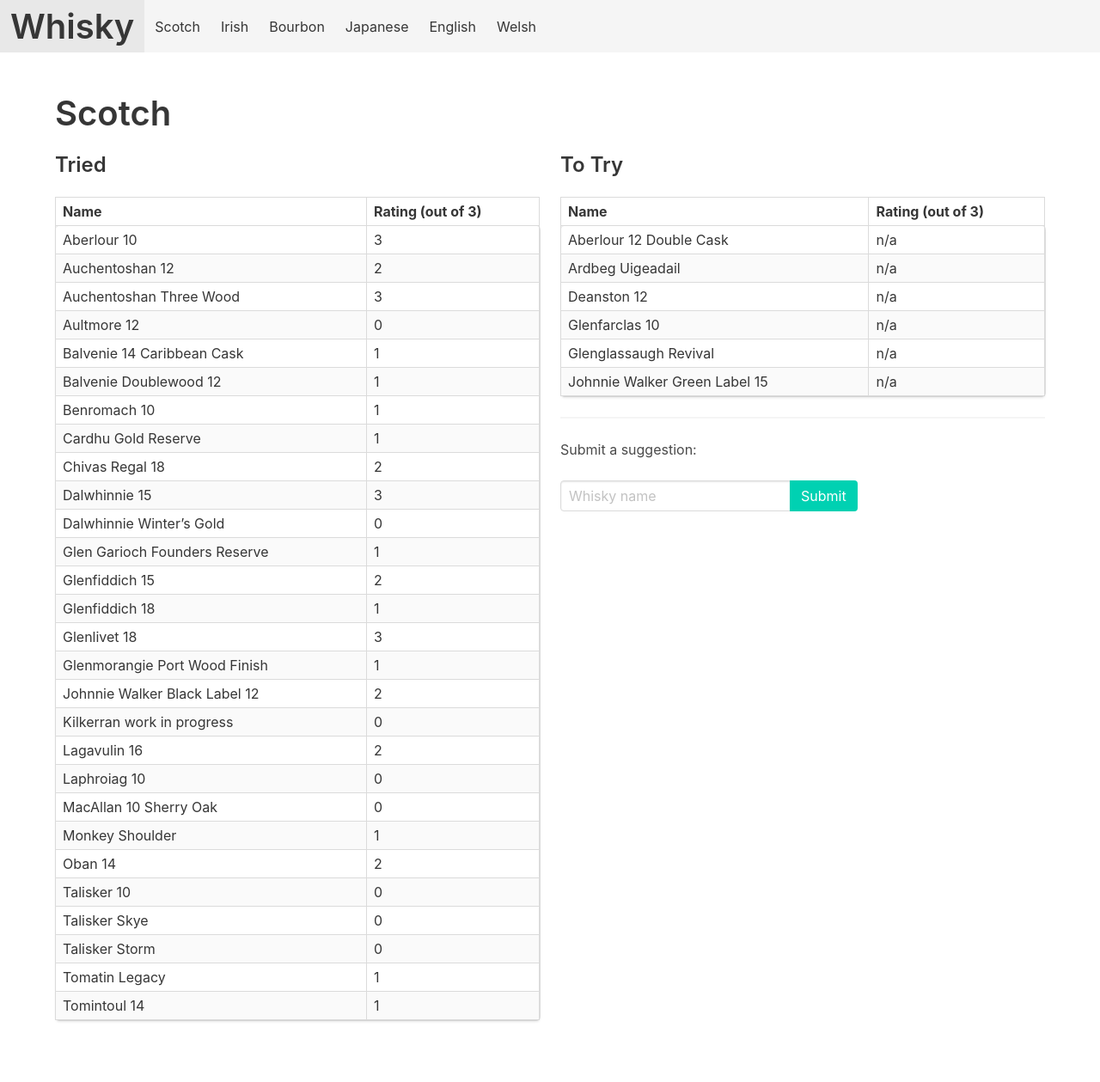
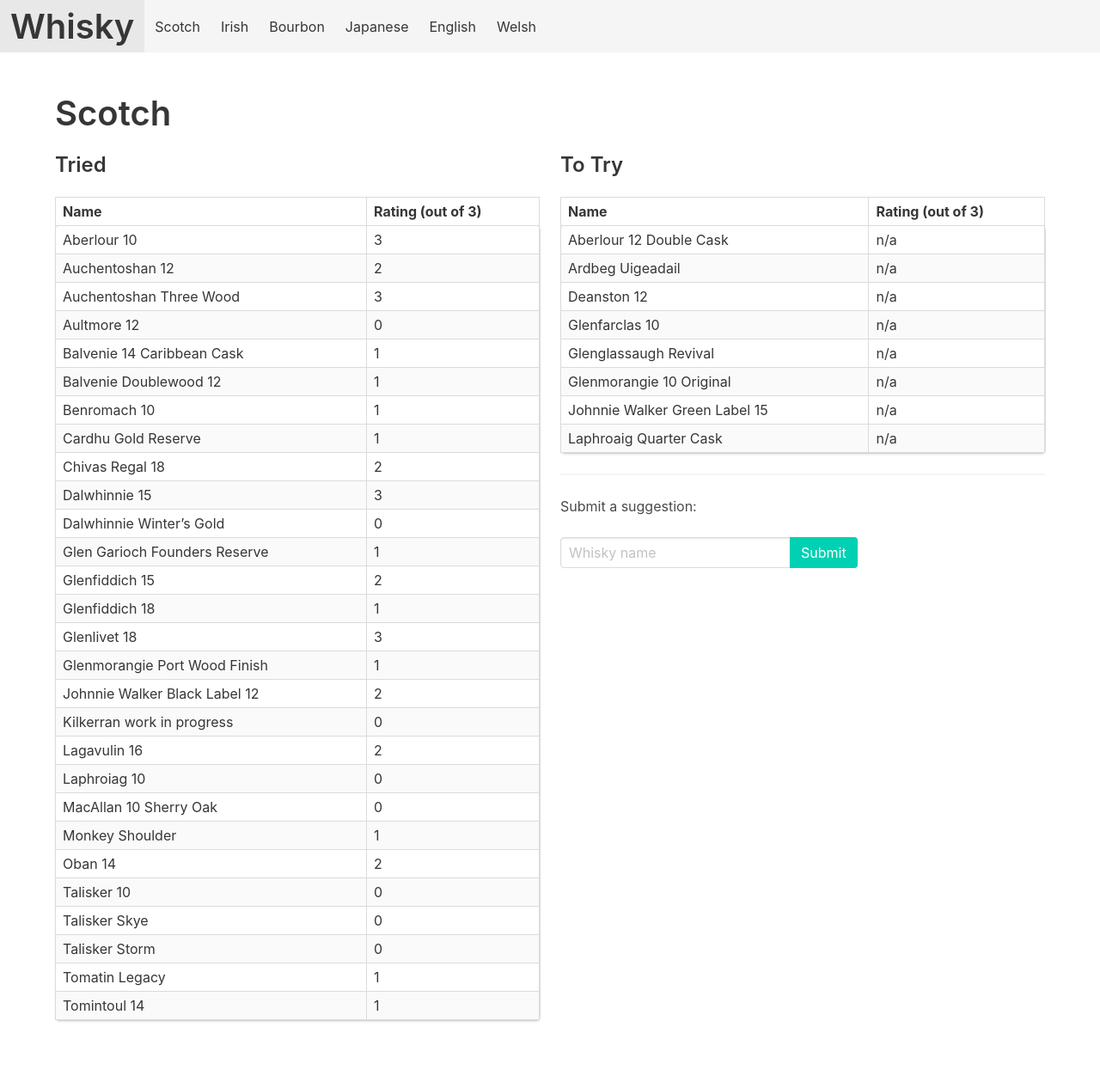
Before and after one commit to grega/whisky, a Jekyll site: the page built from scotch.html, in a window 1280 px wide. Shown: the whole page at 86% size. Built offline with Jekyll 4.4.1, drawn with Linux system fonts in a browser that asks for light colours.

Commit message:
Update to_try.yml

```diff
--- a/_data/scotch/to_try.yml
+++ b/_data/scotch/to_try.yml
@@ -4,3 +4,5 @@
 - name: Deanston 12
 - name: Glenglassaugh Revival
 - name: Glenfarclas 10
+- name: Glenmorangie 10 Original
+- name: Laphroaig Quarter Cask
```
